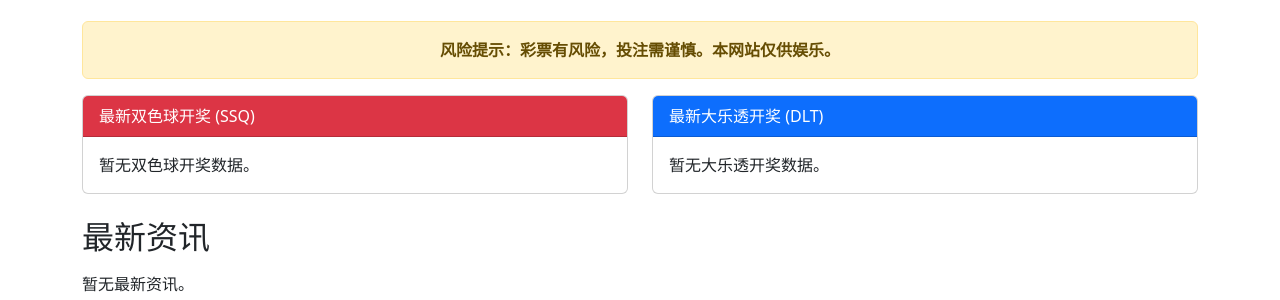
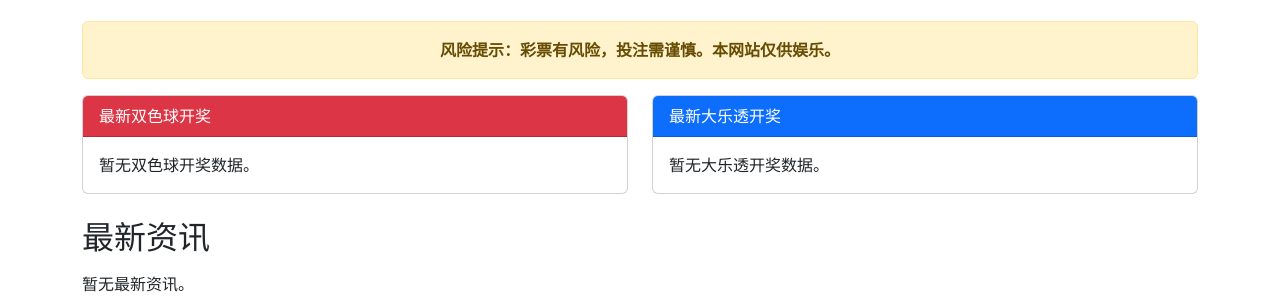
Before and after one commit to anddyshen/iShoot8, a Flask app: page / in a window 1280 px wide. Shown: the part 131-431 px from the top of the page. Run offline with Flask 3, Linux system fonts and the light colour scheme; data that the repository does not hold is empty.

Commit message:
规则检查显示小修改1

```diff
--- a/config.py
+++ b/config.py
@@ -206,12 +206,10 @@ SETTING_LABELS_CHINESE = {
     'ssq_red_omit_prob_threshold_1': "双色球红球：遗漏降概率阈值1对应的概率",
     'ssq_red_omit_prob_threshold_2': "双色球红球：遗漏降概率阈值2对应的概率",
     'ssq_red_omit_prob_threshold_3': "双色球红球：遗漏降概率阈值3对应的概率",
-    # 新增：红球高遗漏降概率的阈值中文标签
     'ssq_red_omit_threshold_1': "双色球红球：遗漏降概率阈值1",
     'ssq_red_omit_threshold_2': "双色球红球：遗漏降概率阈值2",
     'ssq_red_omit_threshold_3': "双色球红球：遗漏降概率阈值3",
 
-    # 大乐透预测规则权重/概率
     'dlt_blue_repeat_prob': "大乐透蓝球：重复概率",
     'dlt_blue_consecutive_5_prob': "大乐透蓝球：连号5期概率",
     'dlt_red_omit_1_weight': "大乐透红球：遗漏1期权重，每球平均概率 2.857%",
@@ -219,7 +217,7 @@ SETTING_LABELS_CHINESE = {
     'dlt_red_omit_3_weight': "大乐透红球：遗漏3期权重",
     'dlt_red_omit_4_weight': "大乐透红球：遗漏4期权重",
     'dlt_red_omit_5_weight': "大乐透红球：遗漏5期权重",
-    'dlt_red_omit_6_weight': "大乐透红球：遗漏6期权重", # 新增
+    'dlt_red_omit_6_weight': "大乐透红球：遗漏6期权重",
     'dlt_red_consecutive_3_prob': "大乐透红球：连号3期概率",
     'dlt_red_area_min_count': "大乐透红球：分区最小数量",
     'dlt_red_prev_2_draws_max_repeat': "大乐透红球：近2期最大重复数",
@@ -227,7 +225,6 @@ SETTING_LABELS_CHINESE = {
     'dlt_red_omit_prob_threshold_1': "大乐透红球：遗漏降概率阈值1对应的概率",
     'dlt_red_omit_prob_threshold_2': "大乐透红球：遗漏降概率阈值2对应的概率",
     'dlt_red_omit_prob_threshold_3': "大乐透红球：遗漏降概率阈值3对应的概率",
-    # 新增：大乐透红球高遗漏降概率的阈值中文标签
     'dlt_red_omit_threshold_1': "大乐透红球：遗漏降概率阈值1",
     'dlt_red_omit_threshold_2': "大乐透红球：遗漏降概率阈值2",
     'dlt_red_omit_threshold_3': "大乐透红球：遗漏降概率阈值3",
--- a/templates/index.html
+++ b/templates/index.html
@@ -16,7 +16,7 @@
     <div class="col-md-6">
         <div class="card">
             <div class="card-header bg-danger text-white">
-                最新双色球开奖 (SSQ)
+                最新双色球开奖
             </div>
             <div class="card-body">
                 {% if latest_ssq %}
@@ -41,7 +41,7 @@
     <div class="col-md-6">
         <div class="card">
             <div class="card-header bg-primary text-white">
-                最新大乐透开奖 (DLT)
+                最新大乐透开奖
             </div>
             <div class="card-body">
                 {% if latest_dlt %}
--- a/templates/prediction.html
+++ b/templates/prediction.html
@@ -847,8 +847,10 @@
             for (const ruleKey in data) {
                 const ruleResult = data[ruleKey];
                 const statusClass = ruleResult.passed ? 'passed' : 'failed';
+                // Remove all leading English text, numbers, underscores, colons, and whitespace
+                const displayRuleKey = ruleKey.replace(/^[a-zA-Z0-9_:\s]+/, '').trim();
                 html += `<div class="rule-item ${statusClass}">
-                            <strong>${ruleKey}:</strong> ${ruleResult.message}
+                            <strong>${displayRuleKey}</strong> ${ruleResult.message}
                         </div>`;
             }
             modalBody.innerHTML = html;
--- a/templates/prize_check.html
+++ b/templates/prize_check.html
@@ -549,7 +549,7 @@
                     html += '</ul>';
                     if (result.matches.length > MAX_DISPLAY_MATCHES) {
                         html += `<button class="btn btn-sm btn-outline-info mt-2 show-more-matches-btn" data-target-id="match-list-${lotteryType}-${index}">显示更多记录 (${result.matches.length - MAX_DISPLAY_MATCHES} 条)</button>`;
-                        html += `<button class="btn btn-sm btn-outline-secondary mt-2 hide-more-matches-btn" data-target-id="match-list-${lotteryType}-${index}" style="display:none;">收   起</button>`; // <-- 修正这里：按钮文本
+                        html += `<button class="btn btn-sm btn-outline-secondary mt-2 hide-more-matches-btn" data-target-id="match-list-${lotteryType}-${index}" style="display:none;">收   起</button>`;
                     }
                 } else {
                     html += '<p>在指定期数范围内未中奖。</p>';
@@ -566,8 +566,8 @@
                     targetList.querySelectorAll('.hidden-matches').forEach(item => {
                         item.style.display = 'list-item'; // 显示隐藏的记录
                     });
-                    this.style.display = 'none'; // <-- 修正这里：移除多余的 .style
-                    this.nextElementSibling.style.display = 'inline-block'; // 显示“收起”按钮
+                    this.style.display = 'none';
+                    this.nextElementSibling.style.display = 'inline-block';
                 });
             });
 
```
